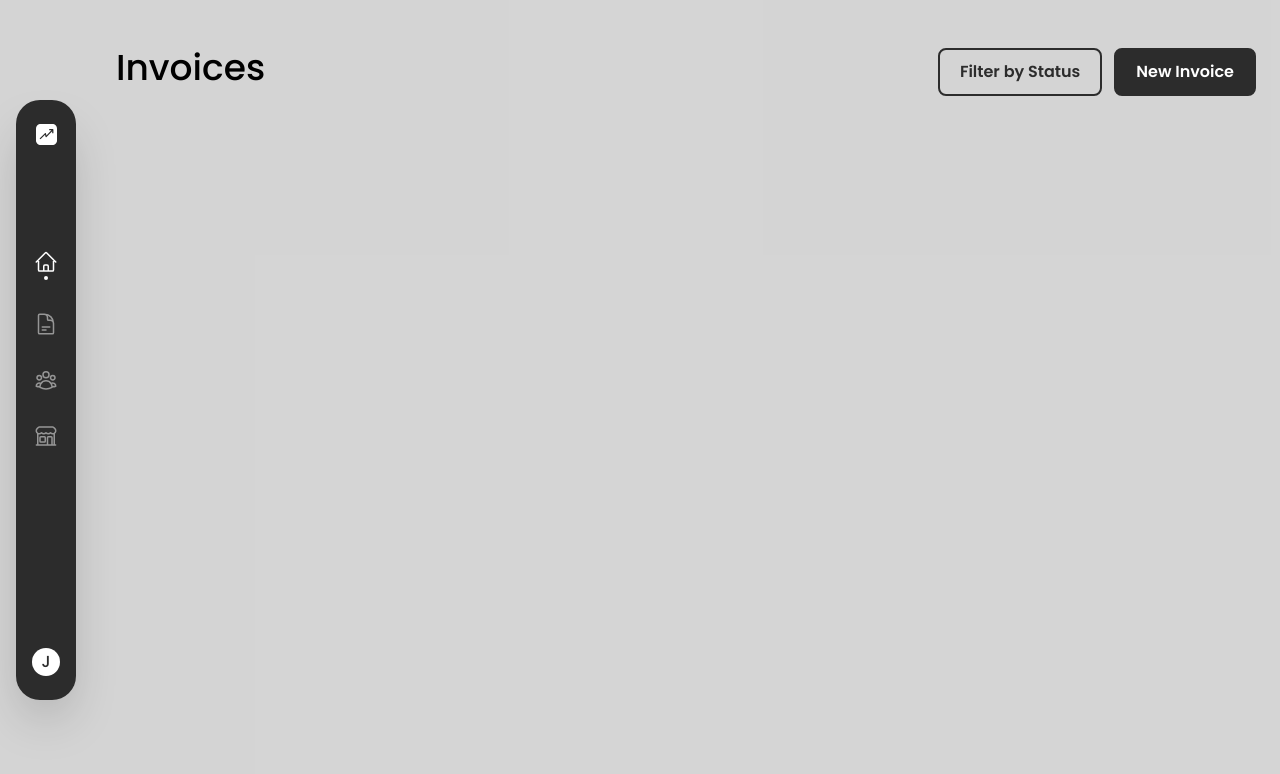
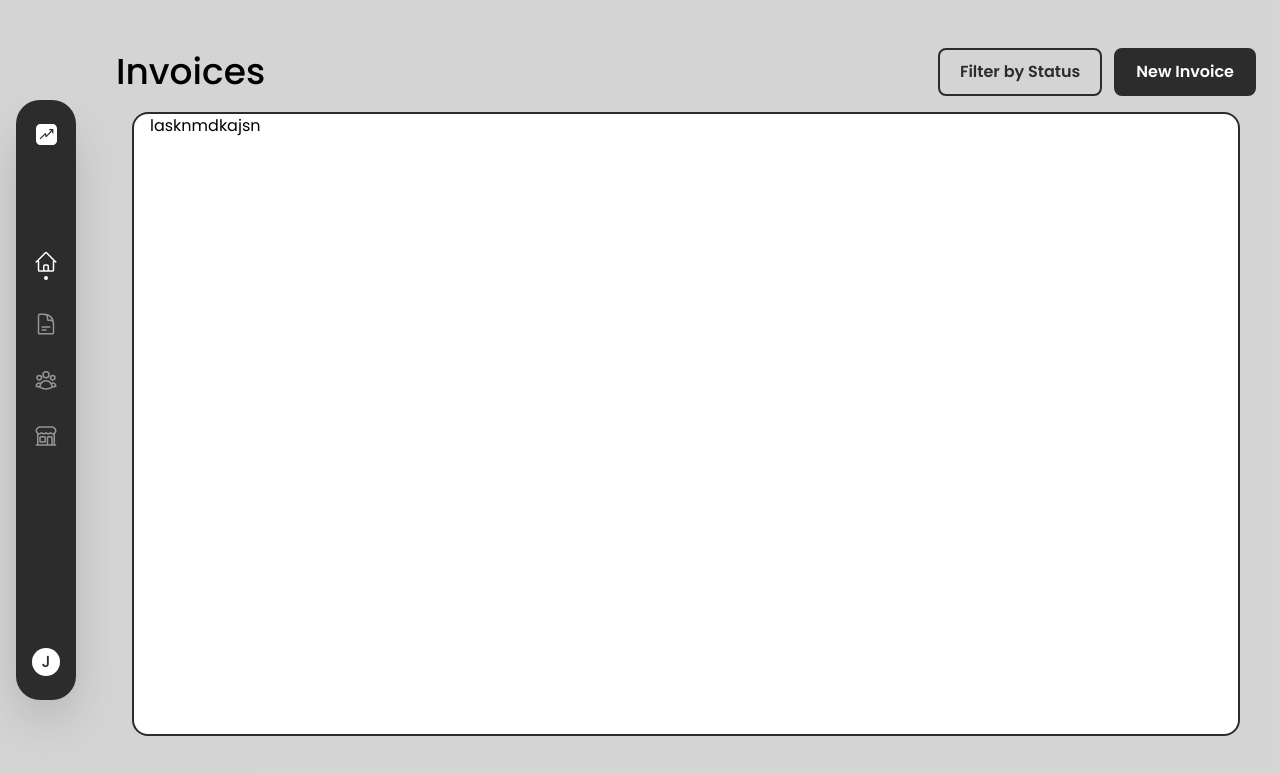
Before and after one commit to n53337/minvoicer, a React (Vite) app: page /dashboard in a window 1280 px wide. Shown: the top 774 px of the page. Built offline with nearby package versions, Linux system fonts and the light colour scheme.

Commit message:
app skeleton

```diff
--- a/src/components/shared/AppSkeleton.jsx
+++ b/src/components/shared/AppSkeleton.jsx
@@ -3,15 +3,19 @@ const AppSkeleton = ({ children }) => {
   return (
     <section className="w-full h-full bg-brown-100 flex flex-col-reverse md:flex-row">
       <AppNavbar />
-      <div className="w-full h-full md:px-6 md:py-12 f-col ">
-        <aside className="f-between">
+      <div className="w-full h-full p-3 md:px-6 md:py-12 f-col ">
+        <aside className="f-between items-center">
           <h2>Invoices</h2>
           <div className="flex gap-3">
             <button className="btn btn-accent">Filter by Status</button>
             <button className="btn btn-primary">New Invoice</button>
           </div>
         </aside>
-        {children}
+        <div className="w-full h-full p-4">
+          <div className="w-full h-full bg-white border-2 border-brown rounded-2xl px-4">
+            {children}
+          </div>
+        </div>
       </div>
     </section>
   );
--- a/src/pages/dashboard/Dashboard.jsx
+++ b/src/pages/dashboard/Dashboard.jsx
@@ -3,7 +3,7 @@ import AppSkeleton from "../../components/shared/AppSkeleton";
 const Dashboard = () => {
   return (
     <main className="min-w-full h-screen">
-      <AppSkeleton></AppSkeleton>
+      <AppSkeleton>lasknmdkajsn</AppSkeleton>
     </main>
   );
 };
```
